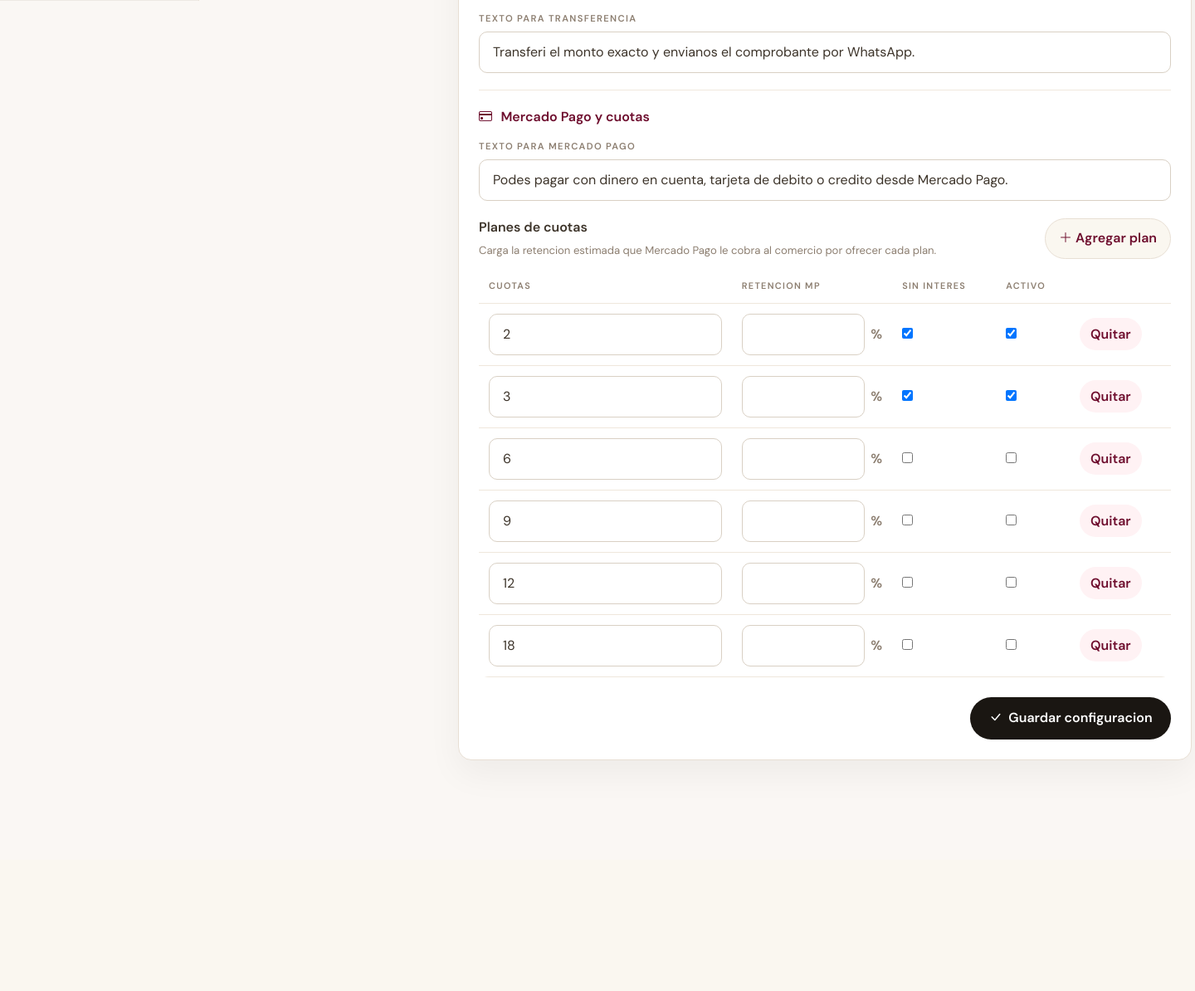
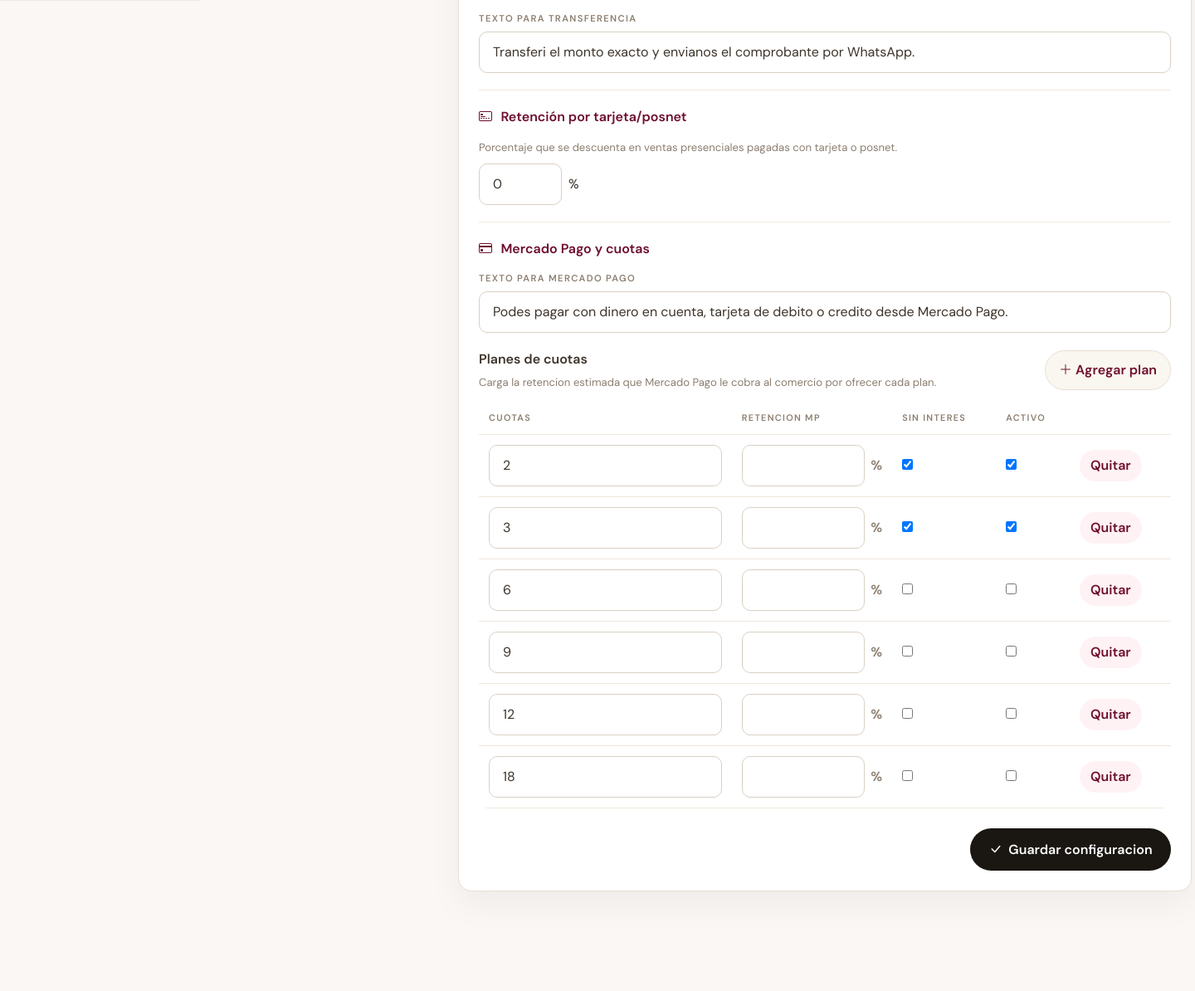
Before and after one commit to sofispazzarini/IndiraGold, a Django app: page /pedidos/pagos/configurar/ in a window 1440 px wide; the page is wider, and only the part inside the window is pictured. Shown: the part 799-1993 px from the top of that part at 83% size. Before the commit the page ends 1715 px from the top of that part, so only its background shows below. Run offline with Django 5.2, Linux system fonts and the light colour scheme; the visitor is signed in with stand-in values (Sample User, id 1); data comes from the database, SQL or seed files in the repository.

Commit message:
Agregar retenciones de tarjeta y corregir cálculo del neto
- Agregar campo retencion_tarjeta_porcentaje en ConfiguracionPago
- Agregar campo retencion en VentaLocal para ventas presenciales
- Calcular retención automáticamente al crear venta presencial con tarjeta/MP
- Incluir retenciones presenciales en el total de retenciones del dashboard
- Cambiar fórmula del neto: Subtotal Ventas - Gastos - Retenciones
- Renombrar "Total Ventas" a "Subtotal Ventas" en estadísticas
- Renombrar "Retenciones MP" a "Retenciones" en estadísticas
- Agregar sección de configuración de retención de tarjeta en configurar pagos

Co-Authored-By: Claude Opus 4.5 <noreply@anthropic.com>

```diff
--- a/pedidos/models.py
+++ b/pedidos/models.py
@@ -263,6 +263,12 @@ class VentaLocal(models.Model):
     )
 
     es_regalo = models.BooleanField(default=False)
+    retencion = models.DecimalField(
+        max_digits=10,
+        decimal_places=2,
+        default=0,
+        help_text="Monto retenido por pago con tarjeta/MP"
+    )
 
     def __str__(self):
 
@@ -448,6 +454,12 @@ class ConfiguracionPago(models.Model):
         max_length=255,
         default='Transferi el monto exacto y envianos el comprobante por WhatsApp.'
     )
+    retencion_tarjeta_porcentaje = models.DecimalField(
+        max_digits=5,
+        decimal_places=2,
+        default=0,
+        help_text="Porcentaje de retención para pagos con tarjeta/posnet"
+    )
 
     def __str__(self):
         return "Configuracion de Pagos"
--- a/pedidos/templates/pedidos/configurar_pagos.html
+++ b/pedidos/templates/pedidos/configurar_pagos.html
@@ -283,6 +283,16 @@
     </section>
 
     <section class="pago-section">
+      <div class="pago-section-title"><i class="bi bi-credit-card-2-front"></i> Retención por tarjeta/posnet</div>
+      <p class="pago-help">Porcentaje que se descuenta en ventas presenciales pagadas con tarjeta o posnet.</p>
+      <div style="display:flex; align-items:center; gap:0.5rem; margin-top:0.5rem;">
+        <input type="number" name="retencion_tarjeta_porcentaje" class="envio-input" style="width:100px;"
+               value="{{ configuracion.retencion_tarjeta_porcentaje|default:0 }}" min="0" max="100" step="0.01">
+        <span>%</span>
+      </div>
+    </section>
+
+    <section class="pago-section">
       <div class="pago-section-title"><i class="bi bi-credit-card"></i> Mercado Pago y cuotas</div>
       <label class="field-label">Texto para Mercado Pago</label>
       {{ form.texto_mercado_pago }}
--- a/pedidos/templates/pedidos/estadisticas_ventas.html
+++ b/pedidos/templates/pedidos/estadisticas_ventas.html
@@ -433,7 +433,7 @@
   <!-- KPIs principales -->
   <div class="kpi-grid">
     <div class="kpi-card">
-      <div class="kpi-label"><i class="bi bi-cash-coin"></i> Total Ventas</div>
+      <div class="kpi-label"><i class="bi bi-cash-coin"></i> Subtotal Ventas</div>
       <div class="kpi-value"><span class="currency">$</span>{{ total_con_deudas|floatformat:0 }}</div>
     </div>
     <div class="kpi-card">
@@ -465,7 +465,7 @@
       <div class="kpi-value" style="color: var(--burgundy);"><span class="currency">$</span>{{ total_deudas|floatformat:0 }}</div>
     </div>
     <div class="kpi-card">
-      <div class="kpi-label"><i class="bi bi-credit-card"></i> Retenciones MP</div>
+      <div class="kpi-label"><i class="bi bi-credit-card"></i> Retenciones</div>
       <div class="kpi-value" style="color: var(--muted);"><span class="currency">$</span>{{ total_retenciones|floatformat:0 }}</div>
     </div>
   </div>
--- a/pedidos/views.py
+++ b/pedidos/views.py
@@ -2065,8 +2065,8 @@ def estadisticas_ventas(request):
         or Decimal('0.00')
     )
 
-    # Retenciones de MercadoPago en el período
-    total_retenciones = (
+    # Retenciones de MercadoPago en pedidos online
+    retenciones_mp = (
         Pago.objects.filter(
             pedido__in=pedidos
         ).aggregate(total=Sum('retencion_mercado_pago'))['total']
@@ -2095,6 +2095,15 @@ def estadisticas_ventas(request):
         or Decimal('0.00')
     )
 
+    # Retenciones de ventas presenciales (tarjeta/MP)
+    retenciones_presenciales = (
+        ventas_locales.aggregate(total=Sum('retencion'))['total']
+        or Decimal('0.00')
+    )
+
+    # Total retenciones = MP online + tarjeta presencial
+    total_retenciones = retenciones_mp + retenciones_presenciales
+
     # Total con deudas (ventas totales incluyendo lo que falta cobrar)
     total_con_deudas = total_ventas + total_ventas_locales
 
@@ -2105,8 +2114,8 @@ def estadisticas_ventas(request):
     )
     ingresos_brutos = cobrado_pedidos + cobrado_ventas_locales
 
-    # Neto negocio = lo cobrado - gastos
-    neto_negocio = ingresos_brutos - total_gastos
+    # Neto negocio = subtotal ventas - gastos - retenciones
+    neto_negocio = total_con_deudas - total_gastos - total_retenciones
 
     context = {
         'total_ventas': total_ventas,
@@ -2699,6 +2708,12 @@ def registrar_venta_local(request):
         venta.saldo_pendiente = saldo_pendiente
         venta.estado_pago = estado_pago
 
+        # Calcular retención si pago con tarjeta/MP
+        if metodo_pago in ['tarjeta', 'mercado_pago', 'mercado_pago_qr'] and monto_pagado > 0:
+            config = ConfiguracionPago.actual()
+            porcentaje = config.retencion_tarjeta_porcentaje or Decimal('0')
+            venta.retencion = (monto_pagado * porcentaje) / Decimal('100')
+
         venta.save()
         if saldo_pendiente > 0:
             cliente.deuda_total += saldo_pendiente
@@ -3148,6 +3163,15 @@ def configurar_pagos(request):
         form = ConfiguracionPagoForm(request.POST, instance=configuracion)
         if form.is_valid():
             configuracion = form.save()
+
+            # Guardar porcentaje de retención de tarjeta
+            retencion_tarjeta = request.POST.get('retencion_tarjeta_porcentaje', '0')
+            try:
+                configuracion.retencion_tarjeta_porcentaje = Decimal(str(retencion_tarjeta).replace(',', '.'))
+            except Exception:
+                configuracion.retencion_tarjeta_porcentaje = Decimal('0')
+            configuracion.save()
+
             configuracion.planes_cuotas.all().delete()
 
             cuotas = request.POST.getlist('cuotas[]')
```
Also changed, not shown: pedidos/migrations/0031_add_retencion_fields.py (added).
